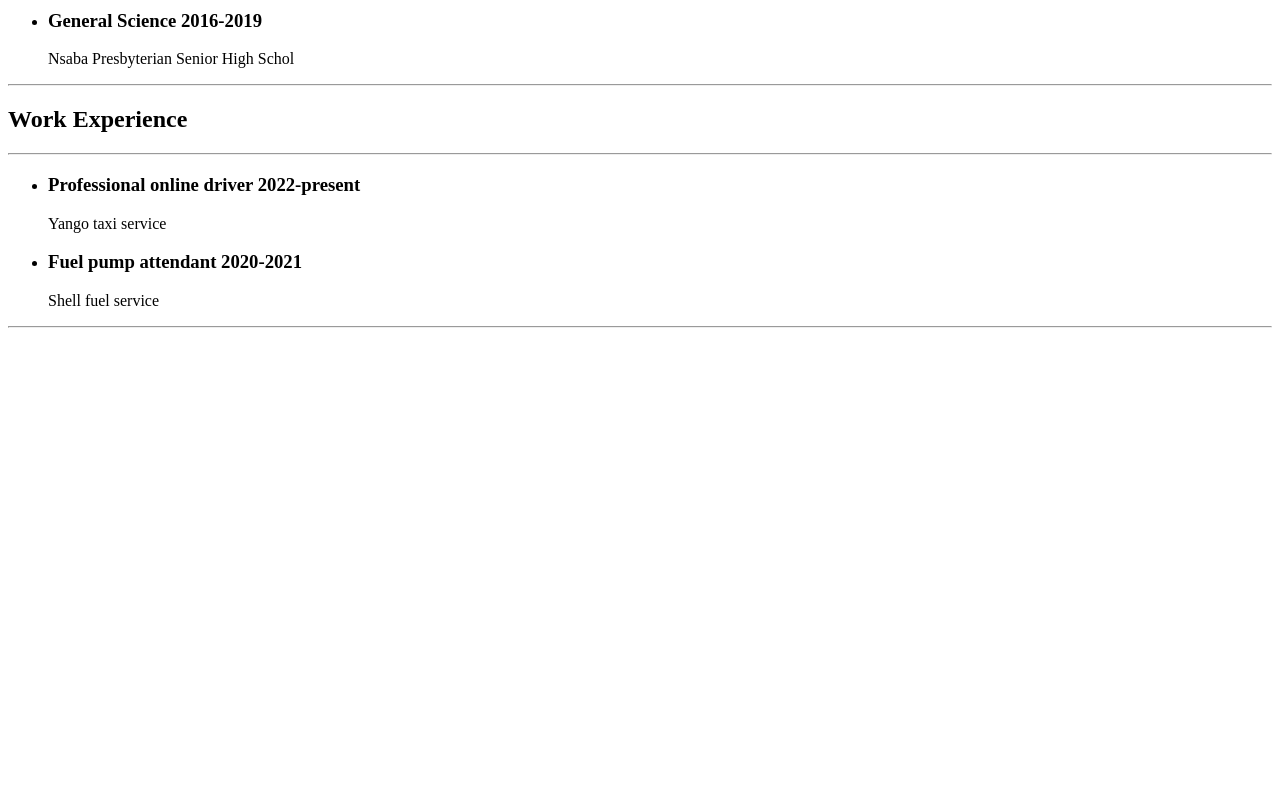
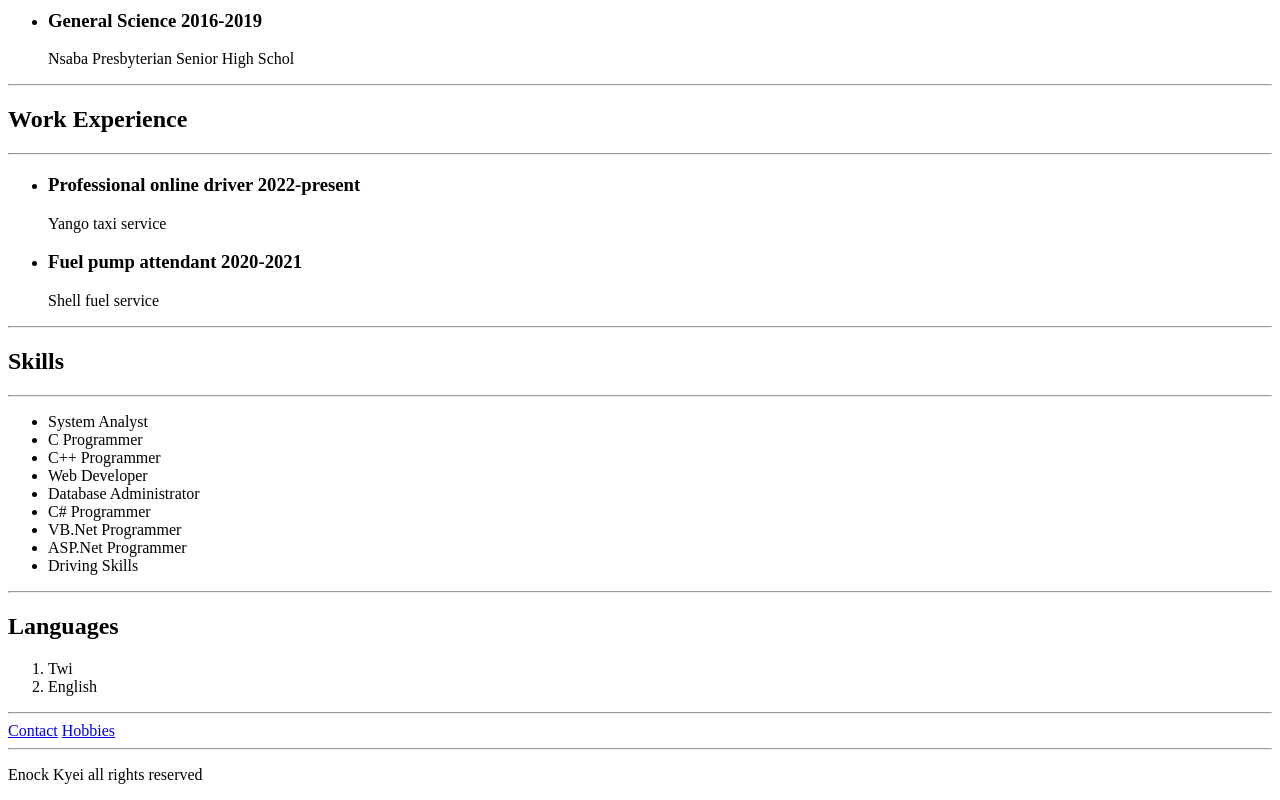
Before and after one commit to Kyeienock/EnockKyei-Portfolio, a plain HTML site: page index.html in a window 1280 px wide. Shown: the part 578-1378 px from the top of the page. Before the commit the page ends 914 px from the top, so only its background shows below. Drawn offline with Linux system fonts and the light colour scheme.

Commit message:
Add files via upload

```diff
--- a/index.html
+++ b/index.html
@@ -10,6 +10,7 @@
     <h1>Enock Kyei</h1>
     <video height="200" width="200" controls loop>
         <source src="./Assets/Profile Video.mp4" type="video/mp4">
+        Video not supported
     </video>
 
     <h2>Summary</h2><hr>
@@ -46,11 +47,35 @@ company if given the opportunity
             </li>
         </ul><hr/>
 
+     <h2>Skills</h2><hr/>
+        <ul>
+            <li>System Analyst</li>
+            <li>C Programmer</li>
+            <li>C++ Programmer</li>
+            <li>Web Developer</li>
+            <li>Database Administrator</li>
+            <li>C# Programmer</li>
+            <li>VB.Net Programmer</li>
+            <li>ASP.Net Programmer</li>
+            <li>Driving Skills</li>
+        </ul><hr/>
+
+    <h2>Languages</h2>
+    <ol>
+        <li>Twi</li>
+        <li>English</li>
+    </ol><hr/>
+
+    <a href="./Public/Contact/Contact.html">Contact</a>
+    <a href="./Public/Hobbies/Hobbies.html">Hobbies</a><hr/>
+
+
+
 
 
 </body>
 
 <footer>
-
+<p>Enock Kyei all rights reserved</p>
 </footer>
 </html>
```
Also changed, not shown: Public/Contact/Contact.html (added), Public/Hobbies/Hobbies.html (added).
